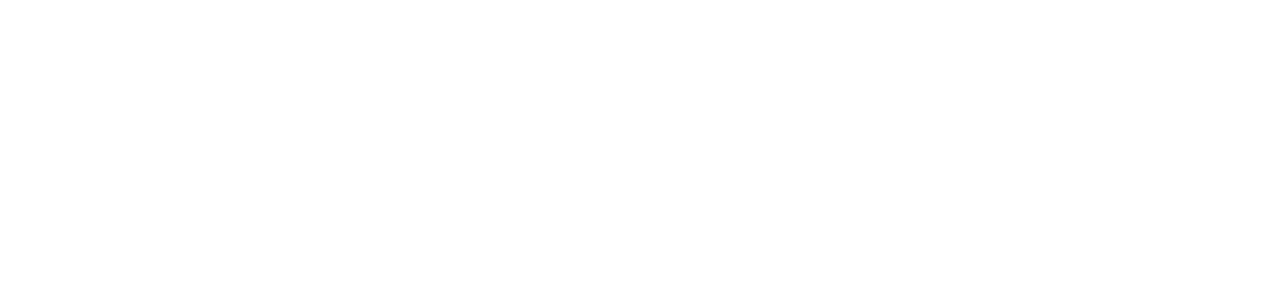
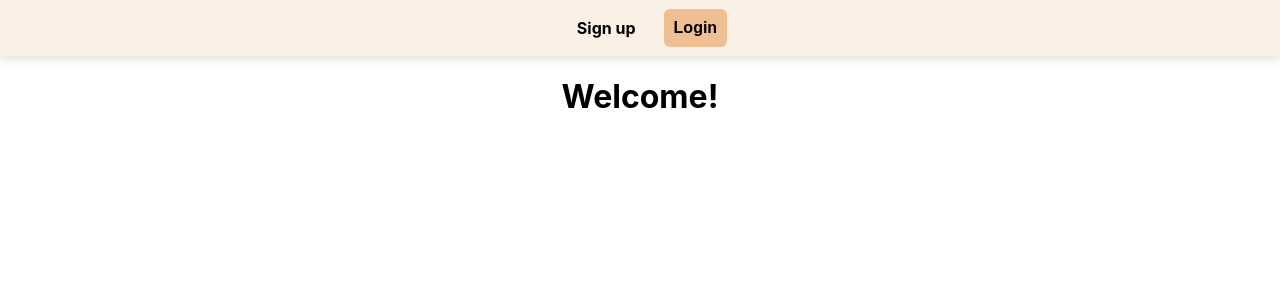
Before and after one commit to zyteo/Login_MERN, a React (Create React App) app in the folder client/: page /welcome in a window 1280 px wide. Before the commit this address had no page. Shown: the top 300 px of the page. Built offline with nearby package versions, Linux system fonts and the light colour scheme.

Commit message:
Added welcome page and navbar

```diff
--- a/client/src/App.js
+++ b/client/src/App.js
@@ -4,6 +4,8 @@
 import SignUp from "./pages/Signup";
 import { Route, Routes, useNavigate } from "react-router-dom";
 import Login from "./pages/Login";
+import Welcome from "./pages/Welcome";
+import NavBar from "./pages/NavBar";
 
 function App() {
   const [auth, setAuth] = useState("NoAuth");
@@ -21,6 +23,11 @@
 
   return (
     <div className="App">
+      <NavBar
+          auth={auth}
+          handleLogOut={handleLogOut}
+          userName={userName}
+        />
       <Routes>
         <Route
           exact
@@ -35,6 +42,7 @@
         />
 
         <Route path="/signup" element={<SignUp />} />
+        <Route path="/welcome" element={<Welcome />} />
 
         {/* <Route path="/cats/:id"element={auth === "Auth" ? (
               <AuthCatShow userName={userName} role={role} />
--- /dev/null
+++ b/client/src/pages/NavBar.jsx
@@ -0,0 +1,116 @@
+import React from "react";
+import { Link } from "react-router-dom";
+import styled from "styled-components";
+
+const Navbar = styled.nav`
+  display: flex;
+  align-items: center;
+  justify-content: center;
+  width: 100%;
+  height: 7vh;
+  background-color: #faf0e6;
+  box-shadow: 0px 2px 10px rgba(0, 0, 0, 0.15);
+`;
+
+const Li = styled.li`
+  display: flex;
+  justify-content: center;
+  text-align: center;
+  padding: 5px 26px;
+  font-size: 16px;
+  border-radius: 24px;
+  &:hover {
+    background-color: #efbe93;
+  }
+  &:active {
+    background-color: #efbe93;
+  }
+  @media only screen and (max-width: 600px) {
+    padding: 6px;
+    font-size: 10px;
+  }
+  @media only screen and (max-width: 400px) {
+    padding: 4px;
+    font-size: 8px;
+  }
+  @media only screen and (max-width: 300px) {
+    padding: 2px;
+    font-size: 6px;
+  }
+`;
+
+const LinkStyled = styled(Link)`
+  text-decoration: none;
+  color: black;
+  font-weight: bold;
+  display: flex;
+  justify-content: space-between;
+  align-items: center;
+  height: 100%;
+  transition: all 0.2s ease;
+`;
+
+const Button = styled.button`
+  font-family: "Spartan", sans-serif;
+  font-weight: bold;
+  padding: 10px;
+  margin: 6px 2px;
+  border: none;
+  border-radius: 6px;
+  box-sizing: border-box;
+  cursor: pointer;
+  font-size: 16px;
+  background-color: #EFBE93;
+  transition: all 0.5s ease;
+  &:hover {
+    background-color: rgb(228, 228, 228);
+    transform: translateY(-0.5rem) scale(1.02);
+    color: #000;
+  }
+  &:active {
+    background-color: grey};
+  }
+  @media only screen and (max-width: 600px) {
+    border: none;
+    border-radius: 6px;
+    box-sizing: border-box;
+    cursor: pointer;
+    font-size: 10px;
+    position: relative;
+  }
+  @media only screen and (max-width: 400px) {
+    font-size: 8px;
+  }
+  @media only screen and (max-width: 400px) {
+    font-size: 6px;
+  }
+  `;
+
+function NavBar({ auth, handleLogOut, userName }) {
+  return (
+    <>
+      <Navbar>
+
+        {auth === "NoAuth" ? (
+          <>
+            <LinkStyled to="/signup" className="signup">
+              <Li>Sign up</Li>
+            </LinkStyled>
+            <LinkStyled to="/" className="login">
+              <Button primary>Login</Button>
+            </LinkStyled>
+          </>
+        ) : (
+          <>
+            <p> Hello {userName}!</p>
+            <LinkStyled to="/" className="logout">
+              <Button primary onClick={handleLogOut}>Logout</Button>
+            </LinkStyled>
+          </>
+        )}
+      </Navbar>
+    </>
+  );
+}
+
+export default NavBar;
--- /dev/null
+++ b/client/src/pages/Welcome.jsx
@@ -0,0 +1,18 @@
+import React, { useState } from "react";
+import { useNavigate } from "react-router-dom";
+import axios from "axios";
+
+function Welcome() {
+  const [user, setUser] = useState({});
+  const navigate = useNavigate();
+
+
+  return (
+    <>
+      <h1>Welcome!</h1>
+
+    </>
+  );
+}
+
+export default Welcome;
```
Also changed, not shown: 2 other files (tests, documents, lock files or other folders).
